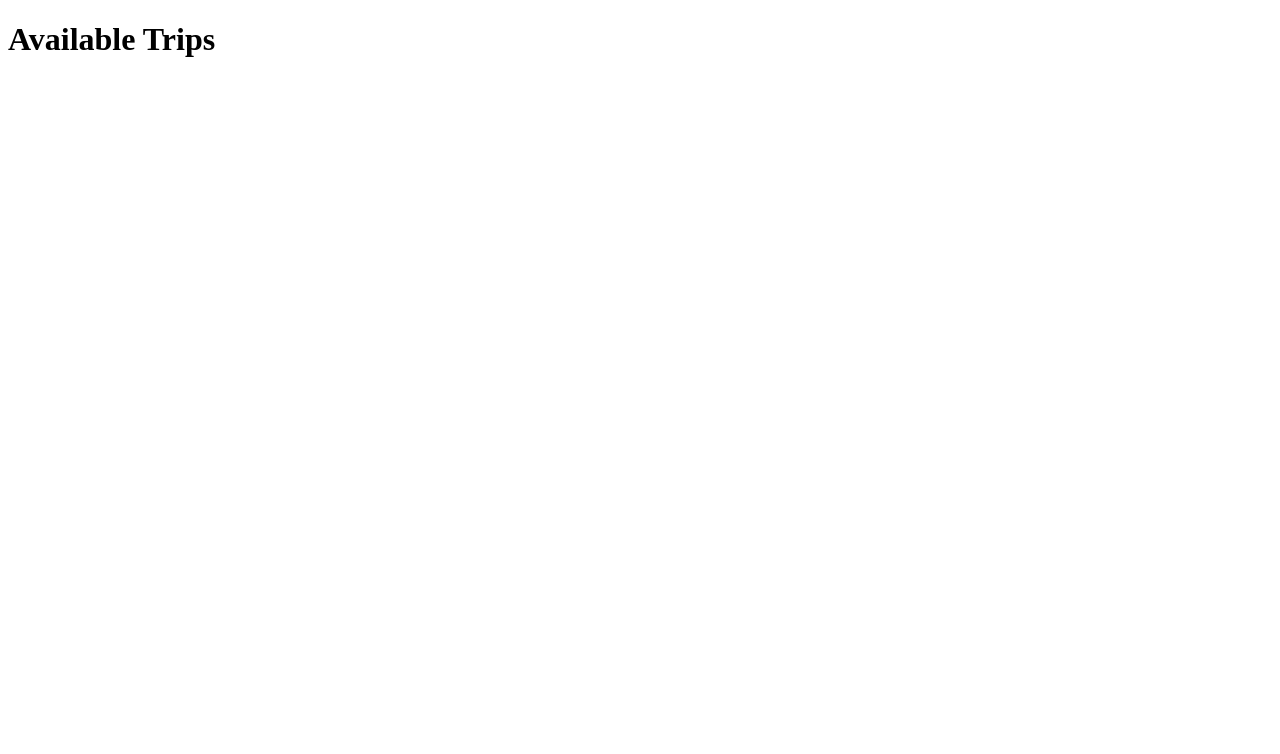
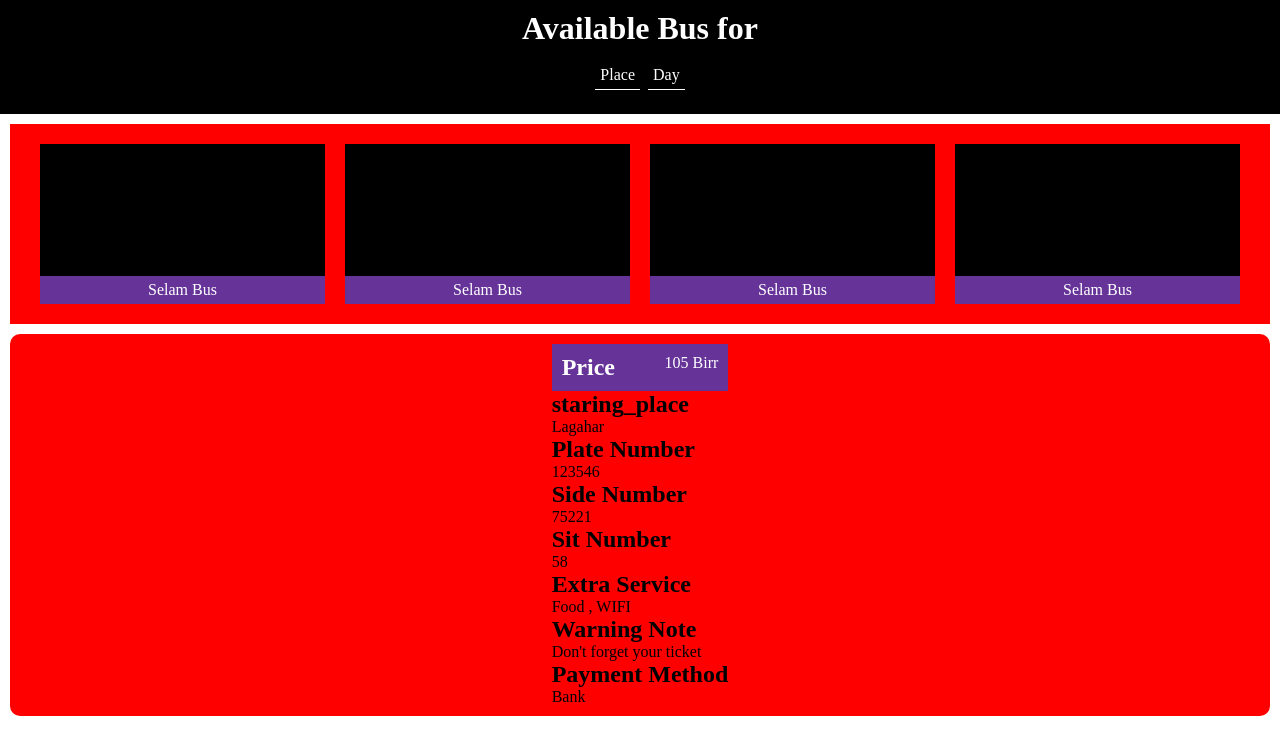
Before and after one commit to leonileo/E-ticket, a plain HTML site: page Assets/pages/Available_trips.html in a window 1280 px wide. Drawn offline with Linux system fonts and the light colour scheme.

Commit message:
update on the home page

```diff
--- a/Assets/css/style.css
+++ b/Assets/css/style.css
@@ -10,8 +10,8 @@
 .home{
     height: 50vh;
     padding: 20px;
-    background: linear-gradient(rgba(0, 0, 0, 0.364), rgba(0, 0, 0, 0.413)),url(../images/mulugeta-wolde-hYjIYsJuyVQ-unsplash.jpg);
-    background-position: center;
+    background: linear-gradient(rgba(0, 0, 0, 0.364), rgba(2, 2, 2, 0.781)),url(../images/2.jpg);
+    background-position: bottom;
     background-size: cover;
     background-repeat: no-repeat;
 }
@@ -98,6 +98,13 @@
     outline: none;
 }
 
+/* selection_process */
+
+.selection_process{
+    display: flex;
+    justify-content: space-between;
+    align-items: center;
+}
 .starting_destination{
     width: 1000px;
     margin: 10px;
@@ -112,49 +119,51 @@
 .starting_destination .aa{
     display: flex;
     align-items: center;
+    color: #fff;
 }
 .starting_destination .aa h1{
     width: 500px;
     color: #fff;
 }
-.selected_D{
-    width: 100%;
-    background-color: #cccccc45;
-    display: flex;
-    justify-content: center;
-    align-items: center;
+.starting_destination .aa .name{
+    display: block;
 }
-.selected_D .D_display{
-    padding: 10px;
-    width: 100%;
-    height: 15vh;
-    background-color: red;
+.starting_destination .aa .name::after{
+    content: '';
+    display: block;
+    width: auto;
+    height: 5px;
+    background-color: #fff;
 }
-.D_box{
-    width: 850px;
-    margin: 10px;
-    padding: 5px;
+.slide-container{
+    width: 50%;
     height: 50vh;
-    display: flex;
-    flex-wrap: wrap;
-    gap: 20px;
-    justify-content: center;
-    background-color: #000;
+    background-color: #b1afafb2;
     border-radius: 10px;
-    overflow-y: scroll;
+}
+
+/* containers */
+
+.slide-content{
+    width: 950px;
+    padding: 9px;
+    border-radius: 10px;
 }
 .D_container{
-    width: 320px;
+    width: auto;
+    min-width: 320px;
+    height: 45vh;
     padding: 5px;
-    margin: 2px;
     position: relative;
     border-radius: 20px;
-    overflow: hidden;
 }
 .D_container img{
     width: 100%;
-    height: auto;
+    height: 100%;
+    position: relative;
+    object-fit: cover;
     border-radius: 20px;
+    transition: .2s;
 }
 .txt{
     margin: 5px;
@@ -164,9 +173,9 @@
     position: absolute;
     background-color: transparent;
     backdrop-filter: blur(10px);
-    bottom: 4px;
-    border-radius: 10px;
-    transition: all .2s;
+    bottom: 0px;
+    border-radius: 0 0 20px 20px;
+    transition: all .3s;
 }
 .D_container h2{
     text-align: center;
@@ -177,26 +186,59 @@
     letter-spacing: 5px;
 }
 .D_container p{
-    margin: 5px;
+    height: 7vh;
     font-size: 18px;
     opacity: 0;
     color: #ccc;
+    overflow: hidden;
+}
+.D_container button{
+    margin: 5px;
+    padding: 3px;
+    width: 100%;
+    background: #fff;
+    border: 1px solid #fff;
+    border-radius: 15px;
+    cursor: pointer;
+    transition: .2s;
 }
 .D_container:hover .txt{
-    cursor: pointer;
     height: 12vh;
 }
 .D_container:hover p{
     opacity: 1;
     font-size: 15px;
 }
-.selection_process{
-    display: flex;
-    justify-content: space-between;
-    align-items: center;
+.D_container button:hover{
+    background-color: #000;
+    border-color: #000;
+    color: #fff;
 }
+.swiper-button-next,
+.swiper-button-prev{
+    width: 10px !important;
+    height: 20px !important;
+    margin: 10px;
+    padding: 10px;
+    background-color: transparent;
+    backdrop-filter: blur(20px);
+}
+.swiper-button-next::before,
+.swiper-button-prev::before,
+.swiper-button-next::after,
+.swiper-button-prev::after{
+    content: '';
+    color: #fff;
+    font-size: 20px !important;
+}
+
+.swiper-pagination{
+    position: relative;
+    padding: 0 50px;
+}
+
 .select_t_day{
-    width: 50%;
+    margin: 0 50px;
     padding: 20px;
     border: 1px solid #000;
     border-radius: 20px;
@@ -204,7 +246,7 @@
 .st_box{
     padding: 10px;
     display: flex;
-    justify-content: space-around;
+    justify-content: space-evenly;
     align-items: center;
 }
 .today,.tommorrow,.s_tday{
@@ -278,14 +320,31 @@
         font-size: 15px;
     }
     .selection_process{
-        width: 100%;
+        width: auto;
+        margin: 10px;
         display: block;
     }
-    .D_box{
+    .starting_destination{
         width: 100%;
+        margin: 0 0 10px 0;
+        background: linear-gradient(rgba(0, 0, 0, 0.61), rgba(0, 0, 0, 0.671)), url(../images/small.jpg);
+        background-size: cover;
+        position: relative;
     }
-    .select_t_day{
-        width: auto;
+    .starting_destination .aa p{
+        background-color: #fff;
+        color: #000 ;
+    }
+    .slide-container{
+        width: 100%;
+        display: flex;
+        justify-content: center;
+    }
+}
+@media (max-width: 880px){
+    .out{
+        display: flex;
+        justify-content: center;
     }
     .st_box{
         display: block;
@@ -295,11 +354,14 @@
         margin: 10px 0 0 0;
         width: 100%;
     }
-    .D_box{
-        width: auto;
-        margin: 10px 0 10px 0;
-    }
     .select_d h1,.se{
         font-size: 25px;
     }
 }
+
+
+@media (max-width: 400px) {
+    .D_container{
+        min-width: 20px;
+    }
+}
--- /dev/null
+++ b/Assets/css/trips.css
@@ -0,0 +1,67 @@
+*{
+    margin: 0;
+    padding: 0;
+}
+.msg-box{
+    padding: 10px;
+    display: flex;
+    justify-content: center;
+    background-color: #000;
+    color: #fff;
+}
+.msg-box .txt{
+    padding: 10px;
+    display: flex;
+    justify-content: center;
+}
+.msg-box .txt p{
+    padding: 5px;
+    margin: 4px;
+    border-bottom: 1px solid #fff;
+    cursor: pointer;
+}
+.bus-list{
+    height: 20vh;
+    margin: 10px;
+    padding: 20px;
+    background-color: red;
+    display: flex;
+    justify-content: center;
+    align-items: center;
+}
+.bus-opt{
+    width: 350px;
+    height: 20vh;
+    margin: 10px;
+    background-color: #000;
+    color: #fff;
+    display: flex;
+    justify-content: center;
+    align-items: end;
+}
+.bus-opt p{
+    width: 100%;
+    padding: 5px;
+    display: flex;
+    justify-content: center;
+    background-color: rebeccapurple;
+}
+.bus-opt:hover{
+    border: 1px solid #fff;
+}
+
+.offers{
+    margin: 10px;
+    padding: 10px;
+    background-color: red;
+    border-radius: 10px;
+    display: flex;
+    justify-content: center;
+}
+.price{
+    padding: 10px;
+    display: flex;
+    justify-content: space-between;
+    background-color: rebeccapurple;
+    color: #fff;
+}
--- a/Assets/pages/Available_trips.html
+++ b/Assets/pages/Available_trips.html
@@ -5,8 +5,78 @@
     <meta http-equiv="X-UA-Compatible" content="IE=edge">
     <meta name="viewport" content="width=device-width, initial-scale=1.0">
     <title>Available Trips</title>
+    <link rel="stylesheet" href="../css/trips.css">
 </head>
 <body>
-    <h1>Available Trips</h1>
+
+<!-- Message -->
+    <div class="msg-box">
+        <div>
+            <h1>Available Bus for </h1>
+            <div class="txt">
+                <p class="place">Place</p>
+                <p class="day">Day</p>
+            </div>
+        </div>
+    </div>
+
+<!-- Bus list -->
+
+    <div class="bus-list">
+        <div class="bus-opt">
+            <p>Selam Bus</p>
+        </div>
+        <div class="bus-opt">
+            <p>Selam Bus</p>
+        </div>
+        <div class="bus-opt">
+            <p>Selam Bus</p>
+        </div>
+        <div class="bus-opt">
+            <p>Selam Bus</p>
+        </div>
+    </div>
+
+<!-- offers from bus vendors -->
+
+    <div class="offers">
+        <div>
+            <div class="price">
+                <h2>Price</h2>
+                <p id="price">105 Birr</p>
+            </div>
+            <div class="staring_place">
+                <h2>staring_place</h2>
+                <p id="staring_place">Lagahar</p>
+            </div>
+            <div class="plate_sideno">
+                <div class="pl">
+                    <h2>Plate Number </h2>
+                    <p id="plate_no">123546</p>
+                </div>
+                <div class="side">
+                    <h2>Side Number</h2>
+                    <p id="side_no">75221</p>
+                </div>
+            </div>
+            <div class="sit_no">
+                <h2>Sit Number</h2>
+                <p id="sit_no">58</p>
+            </div>
+            <div class="extra_service">
+                <h2>Extra Service</h2>
+                <p id="extra_service">Food , WIFI</p>
+            </div>
+            <div class="warnings">
+                <h2>Warning Note</h2>
+                <p id="warnings">Don't forget your ticket</p>
+            </div>
+            <div class="payment_method">
+                <h2>Payment Method</h2>
+                <p id="payment_method">Bank</p>
+            </div>
+        </div>
+    </div>
+
 </body>
 </html>
```
Also changed, not shown: Assets/js/index.js (added, +11 -0 lines), Assets/js/main.js (+18 -3 lines), index.html (+34 -36 lines), Assets/css/swiper-bundle.min.css (added), Assets/images/2.jpg (added), Assets/images/lalibela.jpg (added), Assets/images/small.jpg (added), Assets/js/swiper-bundle.min.js (added).
